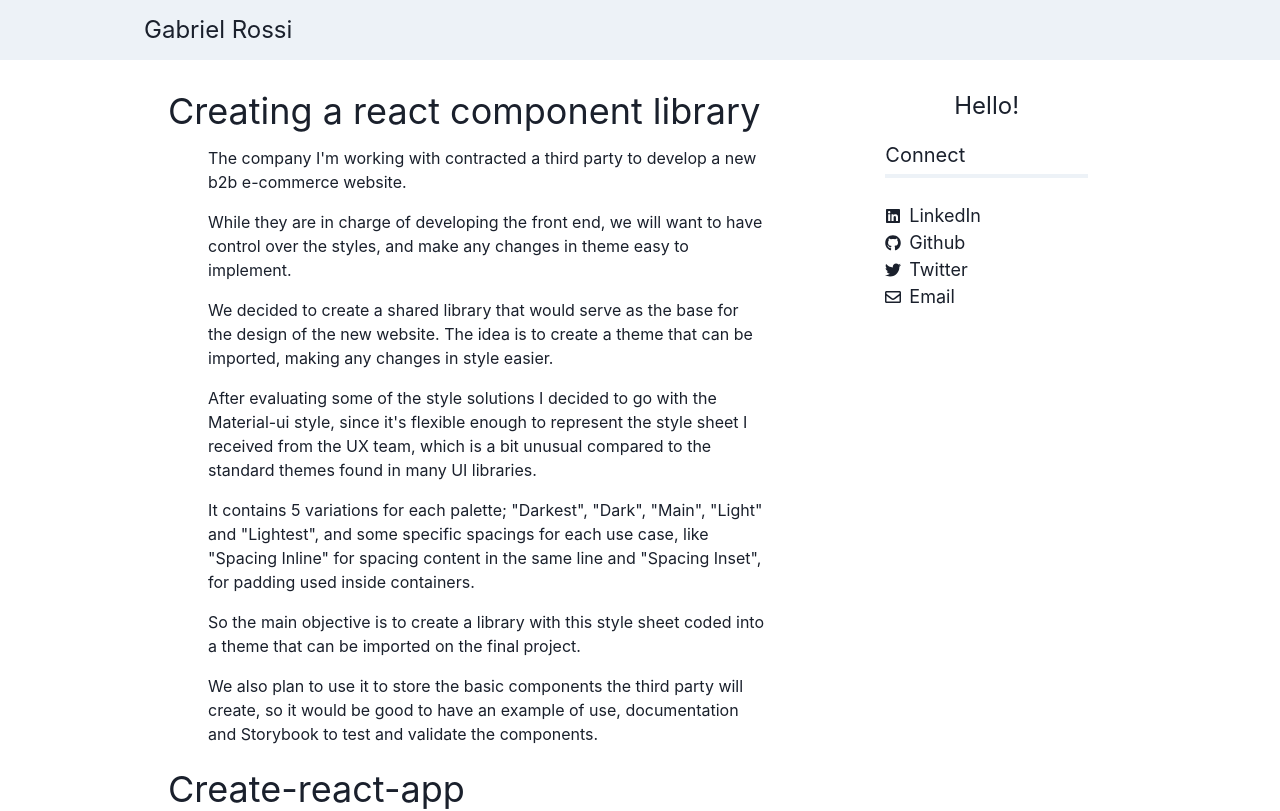
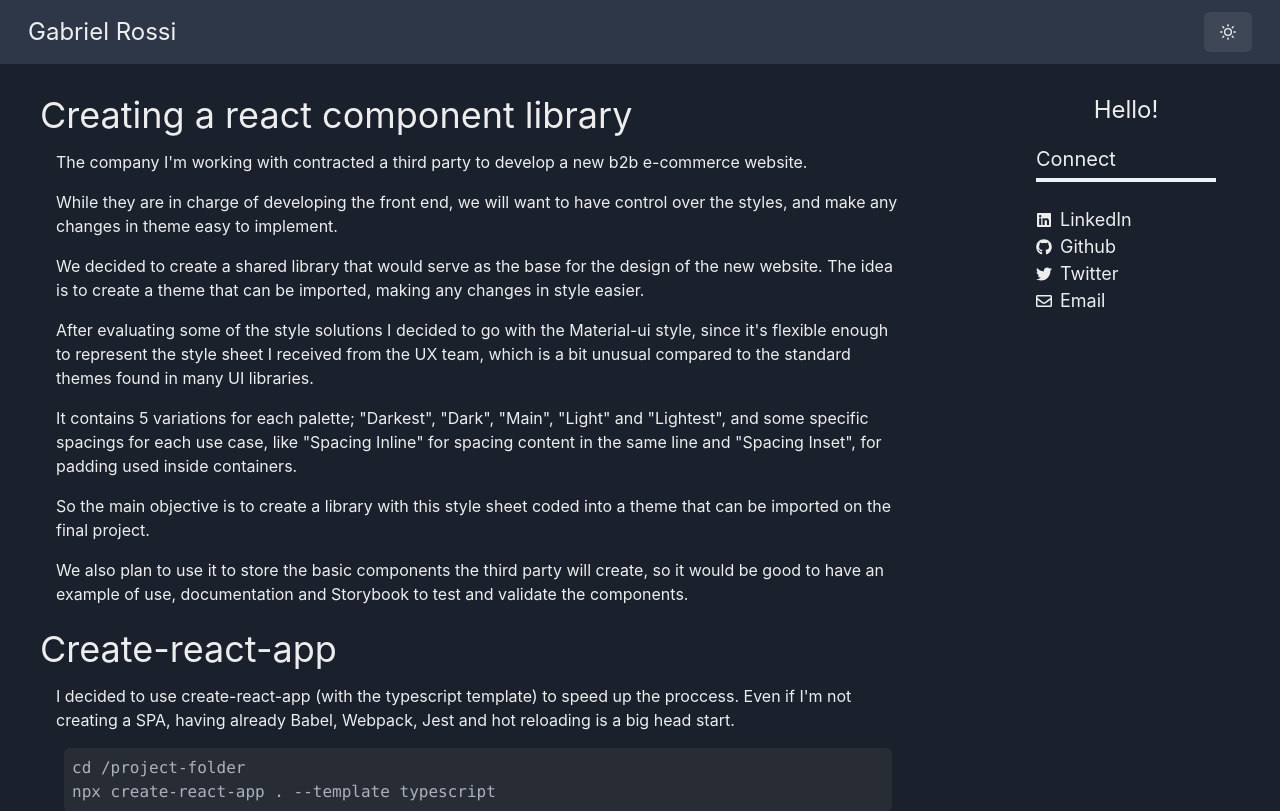
Before and after one commit to grossi/landing-page, a React (Create React App) app: page /blog in a window 1280 px wide. Shown: the top 811 px of the page. Built offline with nearby package versions, Linux system fonts and the light colour scheme.

Commit message:
✨ Adds code highlight on blog post ✨ Adds dark theme and theme toggle

```diff
--- a/package.json
+++ b/package.json
@@ -3,6 +3,7 @@
   "version": "0.1.0",
   "private": true,
   "dependencies": {
+    "@chakra-ui/icons": "^1.0.12",
     "@chakra-ui/react": "^1.3.4",
     "@emotion/react": "^11",
     "@emotion/styled": "^11",
@@ -17,6 +18,7 @@
     "react-icons": "^4.2.0",
     "react-router-dom": "^5.2.0",
     "react-scripts": "4.0.2",
+    "react-syntax-highlighter": "^15.4.3",
     "typescript": "^4.2.3",
     "web-vitals": "^1.0.1"
   },
@@ -49,6 +51,8 @@
   "devDependencies": {
     "@types/react-dom": "^17.0.2",
     "@types/react-router-dom": "^5.1.7",
-    "@types/styled-components": "^5.1.9"
+    "@types/react-syntax-highlighter": "^13.5.0",
+    "@types/styled-components": "^5.1.9",
+    "prettier": "^2.2.1"
   }
 }
--- a/src/components/atoms/Markdown/index.tsx
+++ b/src/components/atoms/Markdown/index.tsx
@@ -1,6 +1,8 @@
-import * as React from "react";
-import ReactMarkdown from "markdown-to-jsx";
-import { Box, Link, Text } from "@chakra-ui/react";
+import * as React from 'react';
+import ReactMarkdown from 'markdown-to-jsx';
+import SyntaxHighlighter from 'react-syntax-highlighter';
+import { atomOneDarkReasonable } from 'react-syntax-highlighter/dist/esm/styles/hljs';
+import { Box, Link, Text } from '@chakra-ui/react';
 
 function MarkdownListItem(props: any) {
   return (
@@ -12,43 +14,60 @@ function MarkdownListItem(props: any) {
   );
 }
 
+function MarkdownCode(props: any) {
+  return (
+    <Box mx={[null, 2, 4, 6]} mb={4}>
+      <SyntaxHighlighter
+        language="typescript"
+        style={atomOneDarkReasonable}
+        customStyle={{ borderRadius: 6 }}
+      >
+        {props.children.props.children}
+      </SyntaxHighlighter>
+    </Box>
+  );
+}
+
 const options = {
   overrides: {
     h1: {
       component: Text,
       props: {
-        fontSize: "6xl",
+        fontSize: '6xl',
         my: 4,
       },
     },
     h2: {
       component: Text,
       props: {
-        fontSize: "4xl",
+        fontSize: '4xl',
         my: 2,
       },
     },
     h3: {
       component: Text,
-      props: { fontSize: "lg", ml: 6, my: 2 },
+      props: { fontSize: '2xl', ml: 2, my: 2 },
     },
     h4: {
       component: Text,
       props: {
-        fontSize: "lg",
+        fontSize: 'lg',
       },
     },
     p: {
       component: Text,
       props: {
-        fontSize: "md",
-        ml: 10,
-        mb: 4
+        fontSize: 'md',
+        mx: [0, 0, 2, 4],
+        mb: 4,
       },
     },
     a: { component: Link, props: { isExternal: true } },
     li: {
       component: MarkdownListItem,
+    },
+    pre: {
+      component: MarkdownCode,
     },
   },
 };
--- a/src/components/organisms/Header/index.tsx
+++ b/src/components/organisms/Header/index.tsx
@@ -1,14 +1,32 @@
-import React from "react";
-import { Box, Flex, Text, Center, Container } from "@chakra-ui/react";
+import React from 'react';
+import {
+  Box,
+  Button,
+  Flex,
+  Text,
+  Center,
+  Spacer,
+  Container,
+  useColorMode,
+  useColorModeValue,
+} from '@chakra-ui/react';
+import { MoonIcon, SunIcon } from '@chakra-ui/icons';
 
 const Header = () => {
+  const { colorMode, toggleColorMode } = useColorMode();
+  const bg = useColorModeValue('gray.100', 'gray.700');
+
   return (
-    <Box bg="gray.100" p={3}>
-      <Container maxW="container.lg">
+    <Box bg={bg} p={3}>
+      <Container maxW="container.xl">
         <Flex>
           <Center>
             <Text fontSize="2xl">Gabriel Rossi</Text>
           </Center>
+          <Spacer />
+          <Button onClick={toggleColorMode}>
+            {colorMode === 'light' ? <MoonIcon /> : <SunIcon />}
+          </Button>
         </Flex>
       </Container>
     </Box>
--- a/src/index.tsx
+++ b/src/index.tsx
@@ -1,17 +1,15 @@
 import React from 'react';
 import ReactDOM from 'react-dom';
 import App from './App';
-import { ChakraProvider, ColorModeScript } from "@chakra-ui/react";
+import { ChakraProvider } from '@chakra-ui/react';
 import theme from './theme';
 import reportWebVitals from './reportWebVitals';
 import 'fontsource-roboto';
 import './index.css';
 
-
 ReactDOM.render(
   <React.StrictMode>
-    <ColorModeScript initialColorMode={theme.config.initialColorMode} />
-    <ChakraProvider>
+    <ChakraProvider theme={theme}>
       <App />
     </ChakraProvider>
   </React.StrictMode>,
--- a/src/pages/Blog/index.tsx
+++ b/src/pages/Blog/index.tsx
@@ -1,31 +1,29 @@
-import * as React from "react";
-import BlogPost from "component.md";
-import Post from "templates/Post";
+import * as React from 'react';
+import BlogPost from 'component.md';
+import Post from 'templates/Post';
 
 const sideBarInfo = {
   socialInfo: {
     links: {
-      linkedin: "https://www.linkedin.com/in/gabriel-r-rossi/",
-      github: "https://github.com/grossi",
-      twitter: "https://twitter.com/RossisFox",
-      email: "mailto:rossi@grossi.tech"
-    }
-  }
-}
+      linkedin: 'https://www.linkedin.com/in/gabriel-r-rossi/',
+      github: 'https://github.com/grossi',
+      twitter: 'https://twitter.com/RossisFox',
+      email: 'mailto:rossi@grossi.tech',
+    },
+  },
+};
 
 const Blog = () => {
   const [page, setPage] = React.useState('');
   React.useEffect(() => {
     fetch(BlogPost)
-      .then(data => data.text())
-      .then(text => {
+      .then((data) => data.text())
+      .then((text) => {
         setPage(text);
       });
   }, []);
 
-  return (
-    <Post text={page} sidebarInfo={sideBarInfo} />
-  );
+  return <Post text={page} sidebarInfo={sideBarInfo} />;
 };
 
 export default Blog;
--- a/src/pages/Main/index.tsx
+++ b/src/pages/Main/index.tsx
@@ -1,31 +1,29 @@
-import * as React from "react";
-import MainPage from "page.md";
-import Post from "templates/Post";
+import * as React from 'react';
+import MainPage from 'page.md';
+import Post from 'templates/Post';
 
 const sideBarInfo = {
   socialInfo: {
     links: {
-      linkedin: "https://www.linkedin.com/in/gabriel-r-rossi/",
-      github: "https://github.com/grossi",
-      twitter: "https://twitter.com/RossisFox",
-      email: "mailto:rossi@grossi.tech"
-    }
-  }
-}
+      linkedin: 'https://www.linkedin.com/in/gabriel-r-rossi/',
+      github: 'https://github.com/grossi',
+      twitter: 'https://twitter.com/RossisFox',
+      email: 'mailto:rossi@grossi.tech',
+    },
+  },
+};
 
 const Main = () => {
   const [page, setPage] = React.useState('');
   React.useEffect(() => {
     fetch(MainPage)
-      .then(data => data.text())
-      .then(text => {
+      .then((data) => data.text())
+      .then((text) => {
         setPage(text);
       });
   }, []);
 
-  return (
-    <Post text={page} sidebarInfo={sideBarInfo} />
-  );
+  return <Post text={page} sidebarInfo={sideBarInfo} />;
 };
 
 export default Main;
--- a/src/templates/Post/index.tsx
+++ b/src/templates/Post/index.tsx
@@ -15,12 +15,12 @@ const Post = (props: PostProps) => {
   return (
     <React.Fragment>
       <Header />
-      <Container maxW="container.lg">
+      <Container maxW="container.xl">
         <SimpleGrid columns={[4, null, 8, 12]} spacing={[4, null, 6, 12]}>
-          <GridItem colSpan={[4, null, 6, 8]} mx={[2, 4, 6]} my={4}>
+          <GridItem colSpan={[4, null, 6, 9]} mx={[2, 4, 6]} my={4}>
             <Markdown children={text} />
           </GridItem>
-          <GridItem colSpan={[4, null, 2, 4]} mx={[2, null, null, 4, 6]} my={4}>
+          <GridItem colSpan={[4, null, 2, 3]} mx={[2, null, null, 4, 6]} my={4}>
             <Sidebar socialInfo={props.sidebarInfo.socialInfo} />
           </GridItem>
         </SimpleGrid>
```
Also changed, not shown: src/theme.tsx (+6 -6 lines), 2 other files (tests, documents, lock files or other folders).
